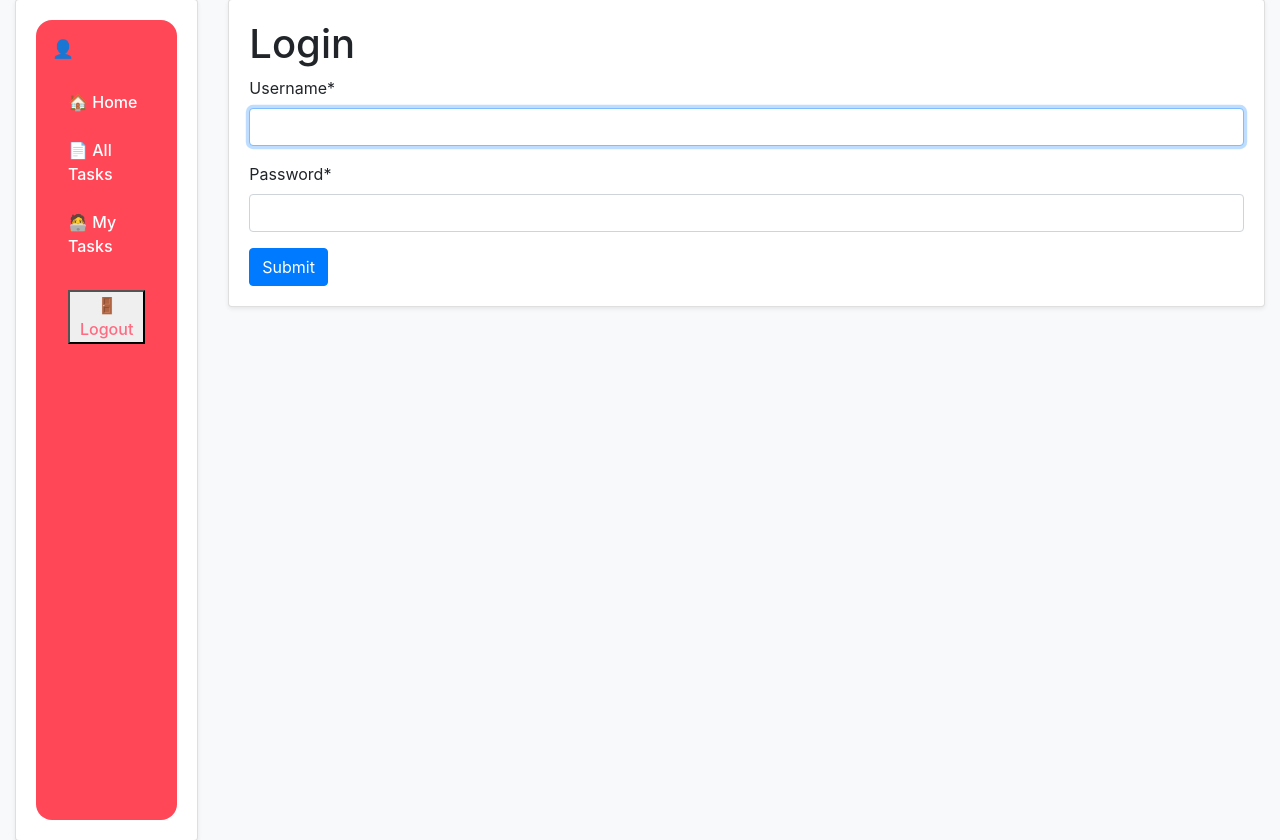
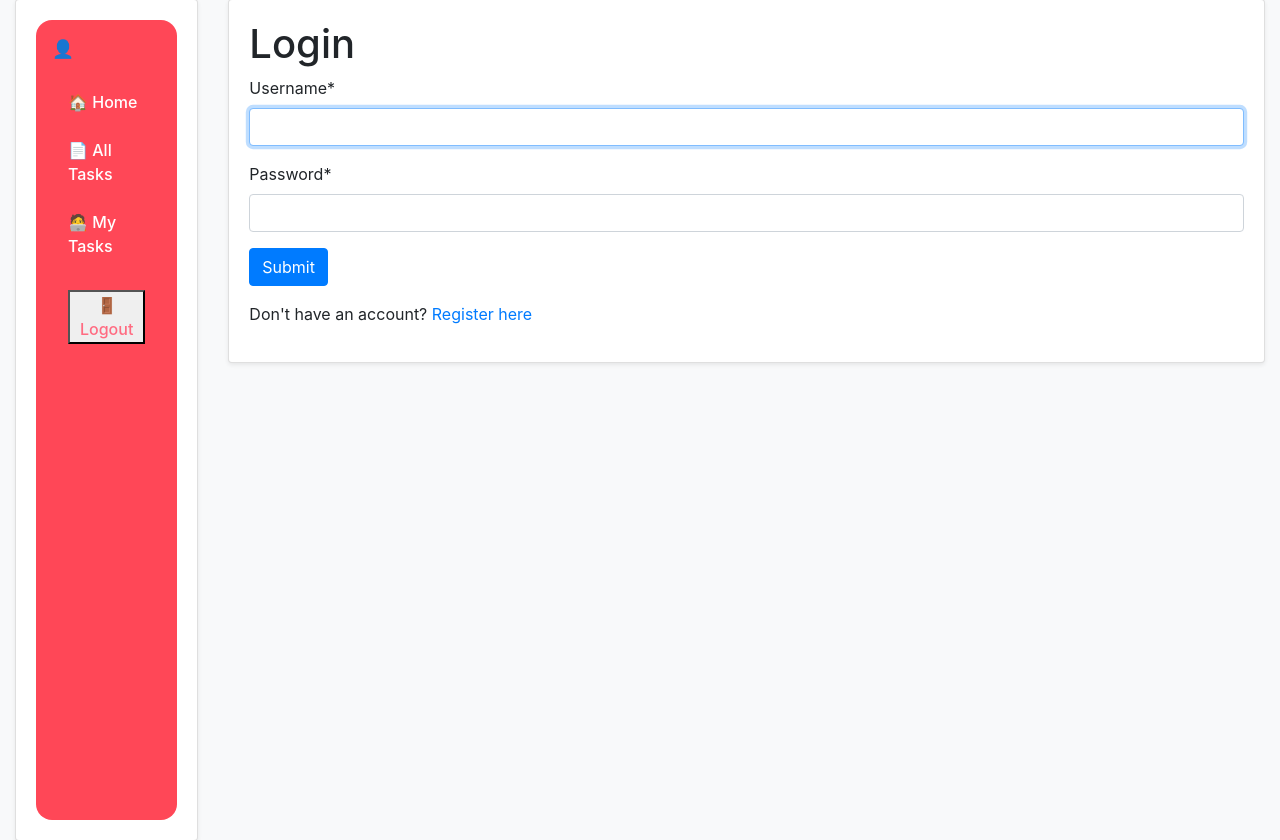
Before and after one commit to n-korobko/Task-Managers, a Django app: page /accounts/login/ in a window 1280 px wide. Shown: the part 81-921 px from the top of the page. Run offline with Django 5.2, Linux system fonts and the light colour scheme; some libraries are stand-ins or nearby versions.

Commit message:
Add link to registration from login page

```diff
--- a/templates/registration/login.html
+++ b/templates/registration/login.html
@@ -12,4 +12,8 @@
     <input class="btn btn-primary" type="submit" value="Submit">
     <input type="hidden" name="next" value="{{ next }}">
   </form>
+  <p class="mt-3">
+    Don't have an account?
+    <a href="{% url 'register' %}">Register here</a>
+  </p>
 {% endblock %}
```
